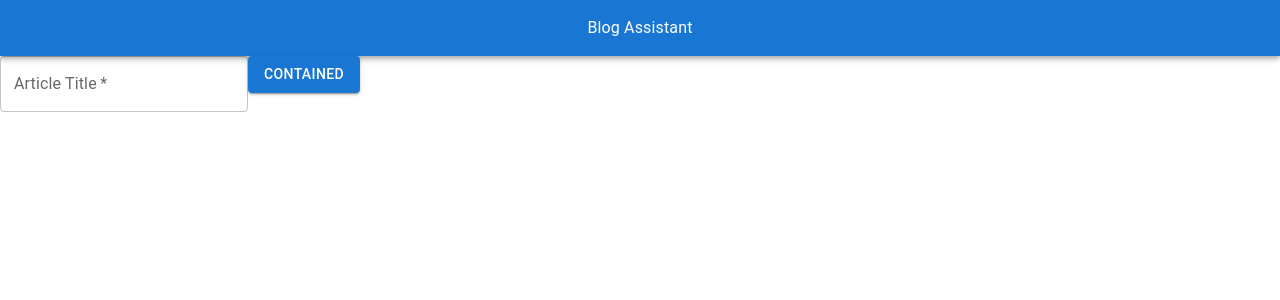
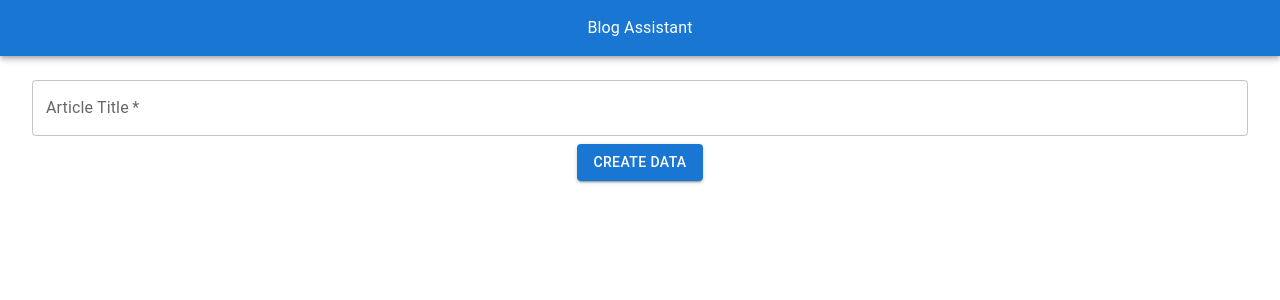
Before and after one commit to PedroMarianoAlmeida/blog-assistant, a Next.js app: page / in a window 1280 px wide. Shown: the top 300 px of the page. Built offline with nearby package versions, Linux system fonts and the light colour scheme.

Commit message:
style the Form

```diff
--- a/src/components/ArticleTitleAssistantForm.tsx
+++ b/src/components/ArticleTitleAssistantForm.tsx
@@ -3,6 +3,7 @@ import { useState, FormEvent } from "react";
 
 import Button from "@mui/material/Button";
 import TextField from "@mui/material/TextField";
+import Box from "@mui/material/Box";
 
 import { generateSEO } from "@/services/openAi";
 import { SeoResponseData } from "@/types/openAiResponse";
@@ -24,7 +25,16 @@ export const ArticleTitleAssistantForm = ({
   };
 
   return (
-    <form onSubmit={handleSubmit}>
+    <Box
+      component="form"
+      display="flex"
+      flexDirection="column"
+      alignItems="center"
+      onSubmit={handleSubmit}
+      my={3}
+      gap={1}
+      mx={4}
+    >
       <TextField
         required
         id="outlined-required"
@@ -32,10 +42,11 @@ export const ArticleTitleAssistantForm = ({
         placeholder="How to be hanked in first page on Google"
         value={title}
         onChange={(e) => setTitle(e.target.value)}
+        fullWidth
       />
       <Button type="submit" variant="contained">
-        Contained
+        Create Data
       </Button>
-    </form>
+    </Box>
   );
 };
```
